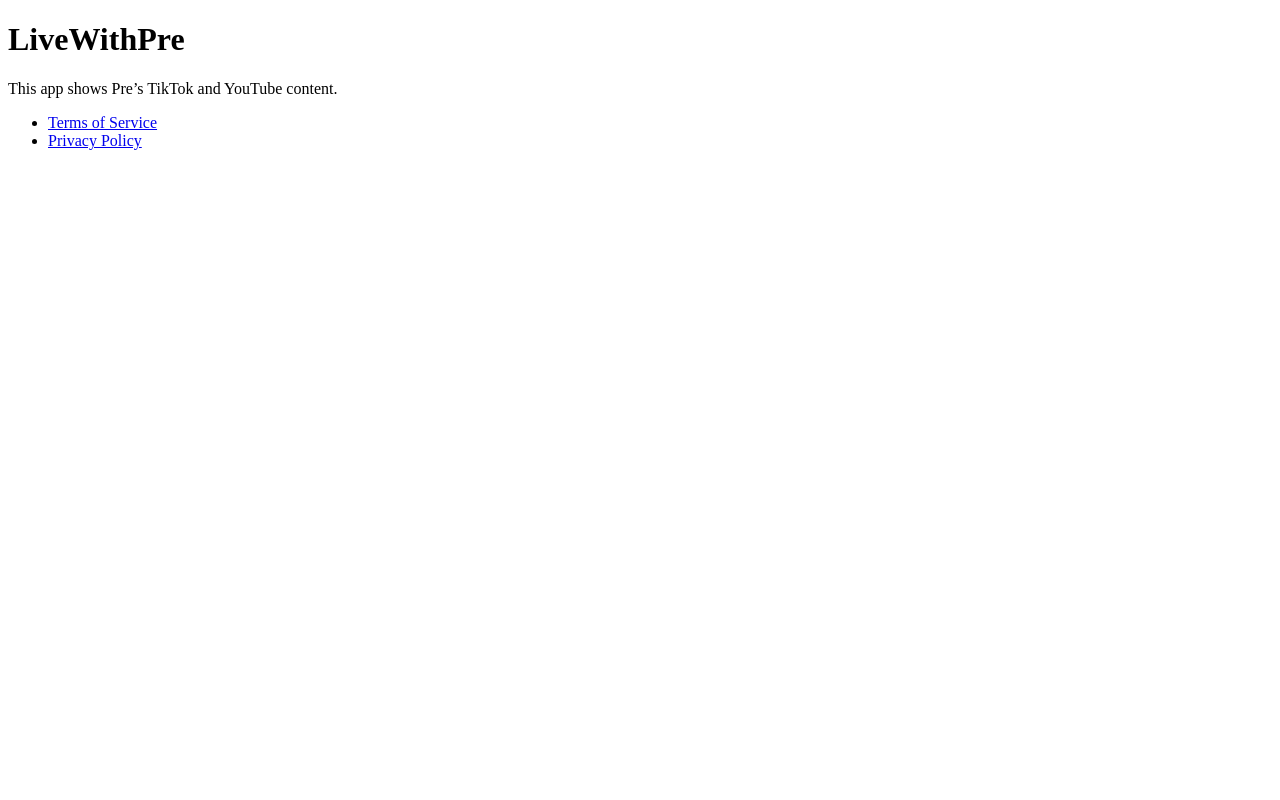
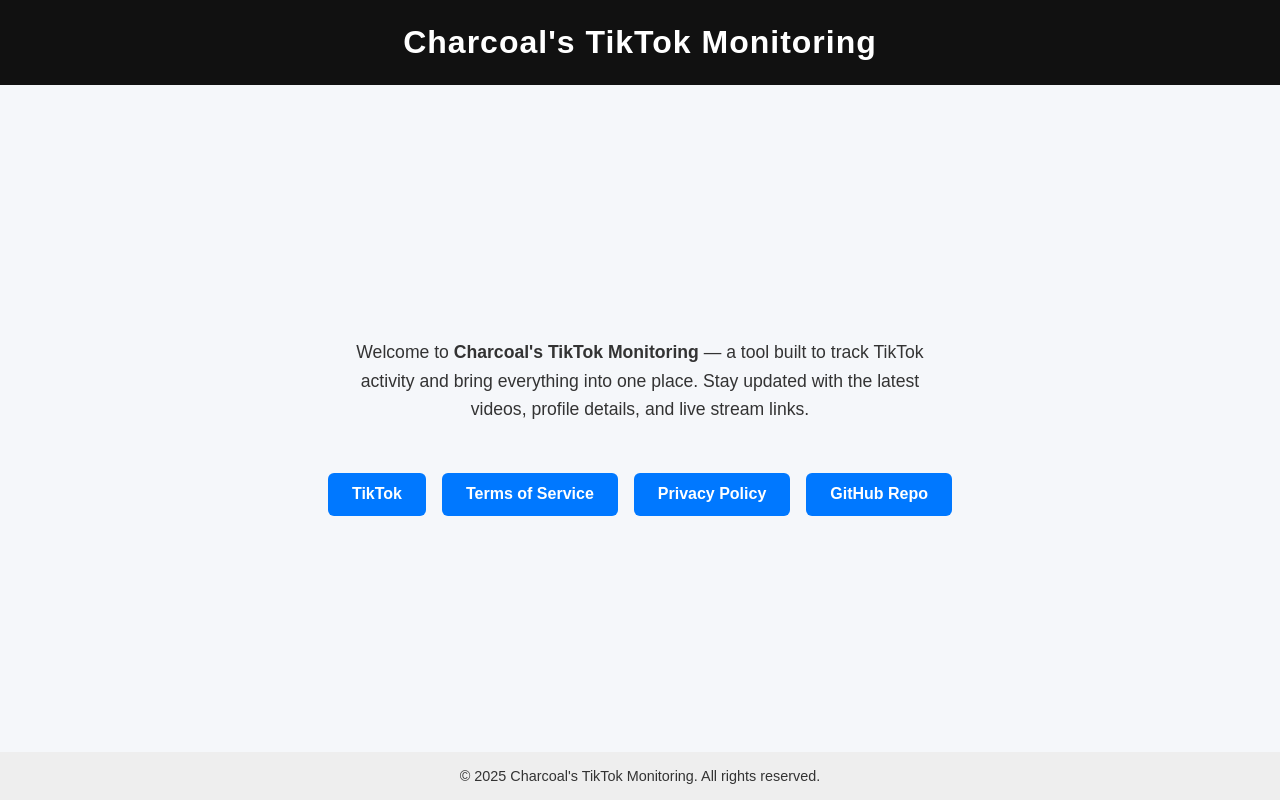
Before and after one commit to charcoal5dot0/charcoal-tiktok-monitoring, a plain HTML site: page index.html in a window 1280 px wide. Drawn offline with Linux system fonts and the light colour scheme.

Commit message:
Update index.html

```diff
--- a/index.html
+++ b/index.html
@@ -1,15 +1,92 @@
 <!DOCTYPE html>
-<html>
+<html lang="en">
 <head>
-  <meta charset="utf-8">
-  <title>LiveWithPre</title>
+  <meta charset="UTF-8">
+  <meta name="viewport" content="width=device-width, initial-scale=1.0">
+  <title>Charcoal's TikTok Monitoring</title>
+  <style>
+    body {
+      font-family: Arial, sans-serif;
+      margin: 0;
+      padding: 0;
+      background: #f5f7fa;
+      color: #333;
+      display: flex;
+      flex-direction: column;
+      min-height: 100vh;
+    }
+    header {
+      background: #111;
+      color: #fff;
+      padding: 1.5rem;
+      text-align: center;
+    }
+    header h1 {
+      margin: 0;
+      font-size: 2rem;
+      letter-spacing: 1px;
+    }
+    main {
+      flex: 1;
+      display: flex;
+      flex-direction: column;
+      align-items: center;
+      justify-content: center;
+      padding: 2rem;
+      text-align: center;
+    }
+    main p {
+      max-width: 600px;
+      font-size: 1.1rem;
+      line-height: 1.6;
+    }
+    .buttons {
+      margin-top: 2rem;
+      display: flex;
+      gap: 1rem;
+      flex-wrap: wrap;
+    }
+    .btn {
+      text-decoration: none;
+      background: #0078ff;
+      color: white;
+      padding: 0.8rem 1.5rem;
+      border-radius: 6px;
+      font-weight: bold;
+      transition: background 0.2s ease;
+    }
+    .btn:hover {
+      background: #005fcc;
+    }
+    footer {
+      text-align: center;
+      padding: 1rem;
+      font-size: 0.9rem;
+      background: #eee;
+      margin-top: auto;
+    }
+  </style>
 </head>
 <body>
-  <h1>LiveWithPre</h1>
-  <p>This app shows Pre’s TikTok and YouTube content.</p>
-  <ul>
-    <li><a href="terms.html">Terms of Service</a></li>
-    <li><a href="privacy.html">Privacy Policy</a></li>
-  </ul>
+  <header>
+    <h1>Charcoal's TikTok Monitoring</h1>
+  </header>
+
+  <main>
+    <p>
+      Welcome to <strong>Charcoal's TikTok Monitoring</strong> — a tool built to track TikTok activity and bring everything into one place.
+      Stay updated with the latest videos, profile details, and live stream links.
+    </p>
+    <div class="buttons">
+      <a class="btn" href="https://www.tiktok.com/" target="_blank">TikTok</a>
+      <a class="btn" href="terms.html">Terms of Service</a>
+      <a class="btn" href="privacy.html">Privacy Policy</a>
+      <a class="btn" href="https://github.com/yourusername/charcoal-tiktok-monitoring" target="_blank">GitHub Repo</a>
+    </div>
+  </main>
+
+  <footer>
+    &copy; 2025 Charcoal's TikTok Monitoring. All rights reserved.
+  </footer>
 </body>
 </html>
```
